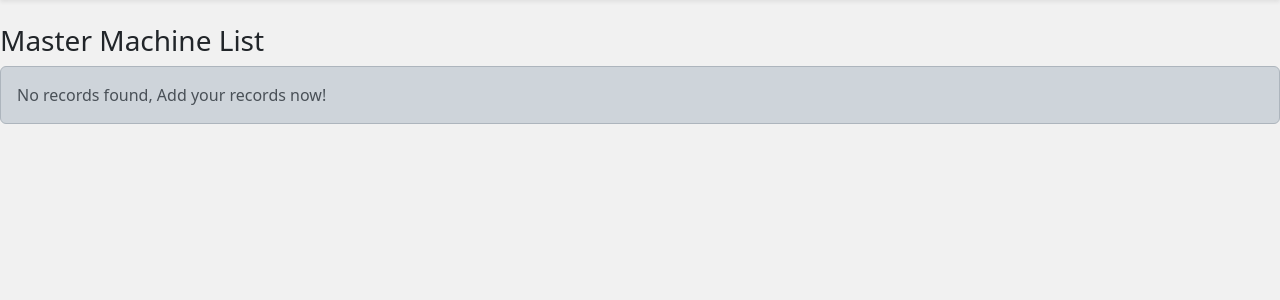
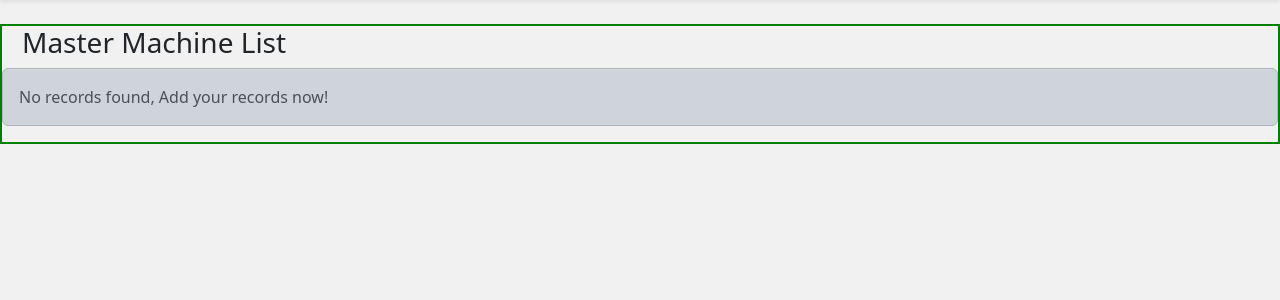
Before and after one commit to Muzammil-EDF/Maintenance, a Flask app: page / in a window 1280 px wide. Shown: the part 57-357 px from the top of the page. Run offline with Flask 3, Linux system fonts and the light colour scheme; the visitor is signed in with stand-in values (Sample User, id 1); data that the repository does not hold is empty; some libraries are stand-ins or nearby versions.

Commit message:
Update base.html

```diff
--- a/templates/base.html
+++ b/templates/base.html
@@ -83,11 +83,14 @@
     }
 
     .container-my-3{
+      border: 2px solid green;
       width: 100%;
+    }
+    .container-my-3 h3{
+      padding-left: 20px;
     }
 
     .table-professional {
-      /* width: 10px; */
       border-collapse: separate;
       border-spacing: 0;
       font-family: 'Segoe UI', sans-serif;
@@ -98,8 +101,6 @@
       overflow: hidden;
       box-shadow: 0 4px 12px rgba(0, 0, 0, 0.05);
       width: 100%;
-      /* min-width: 1200px; */
-      /* Ensures table doesn't squeeze; adjust as needed */
       white-space: nowrap;
       /* Prevents text from wrapping */
       table-layout: auto;
@@ -135,8 +136,9 @@
     }
 
     .table-responsive-custom {
+      border: 2px solid red;
       width: 100%;
-      padding: 0 20px;
+      /* padding: 0 20px; */
       /* adjust for nice side margins */
       overflow-x: auto;
       max-height: 600px;
@@ -148,30 +150,6 @@
 
 
 <body>
-
-  <!-- <nav class="navbar navbar-expand-lg bg-body-tertiary">
-    <div class="container-fluid">
-        <a class="navbar-brand" href="/">Maintenance</a>
-        <button class="navbar-toggler" type="button" data-bs-toggle="collapse" data-bs-target="#navbarSupportedContent"
-            aria-controls="navbarSupportedContent" aria-expanded="false" aria-label="Toggle navigation">
-            <span class="navbar-toggler-icon"></span>
-        </button>
-        <div class="collapse navbar-collapse" id="navbarSupportedContent">
-            <ul class="navbar-nav me-auto mb-2 mb-lg-0">
-                <li class="nav-item">
-                    <a class="nav-link active" aria-current="page" href="#">Home</a>
-                </li>
-                <li class="nav-item">
-                    <a class="nav-link" href="#">About</a>
-                </li>
-            </ul>
-            <form class="d-flex" role="search" method="GET" action="/search">
-                <input class="form-control me-2" type="search" name="query" placeholder="Search" aria-label="Search" />
-                <button class="btn btn-outline-dark btn-sm" type="submit">Search</button>
-            </form>
-        </div>
-    </div>
-</nav> -->
   <nav class="navbar navbar-expand-lg bg-white shadow-sm border-bottom">
     <div class="container-fluid">
       <a class="navbar-brand fw-bold text-dark" href="#">Maintenance</a>
```
